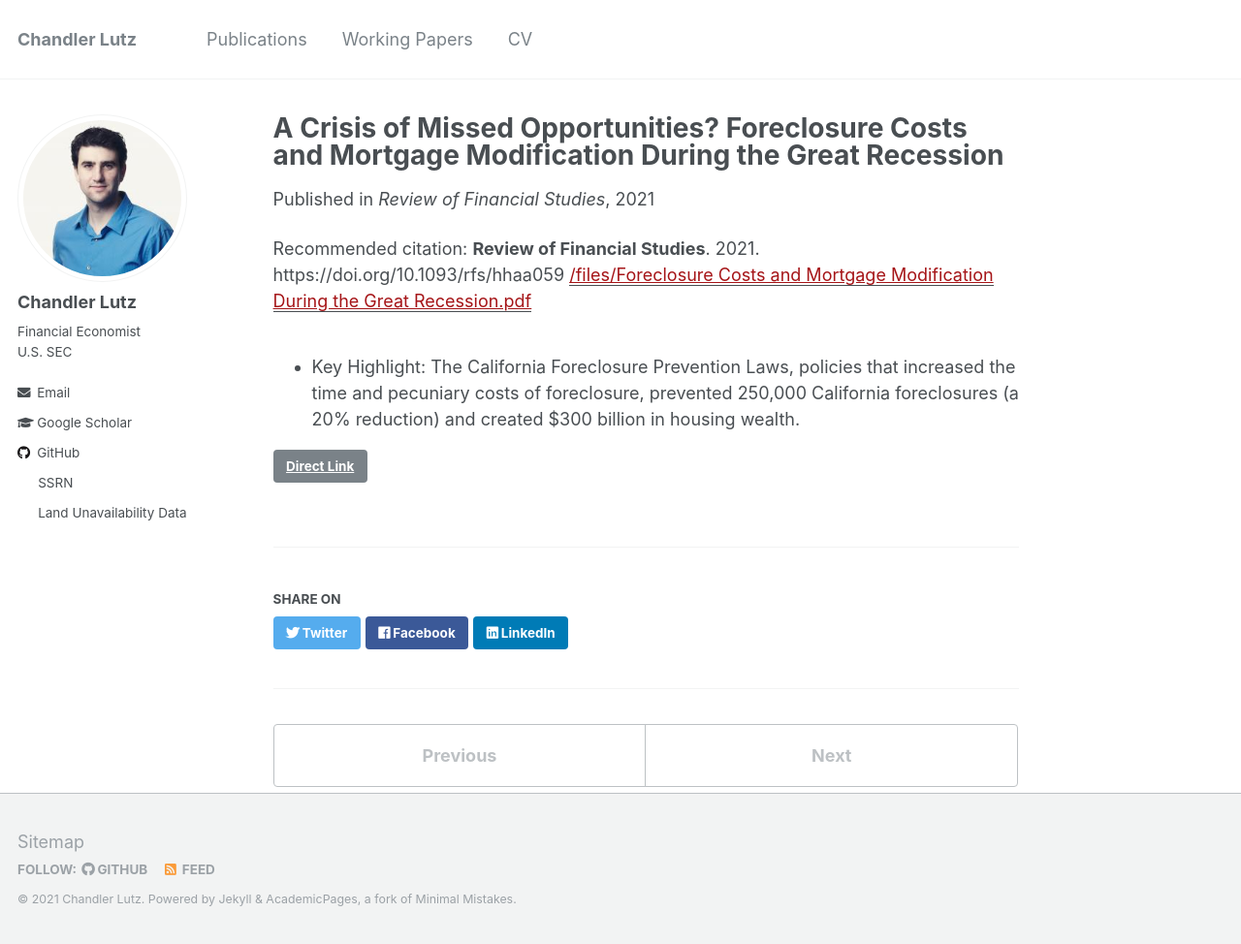
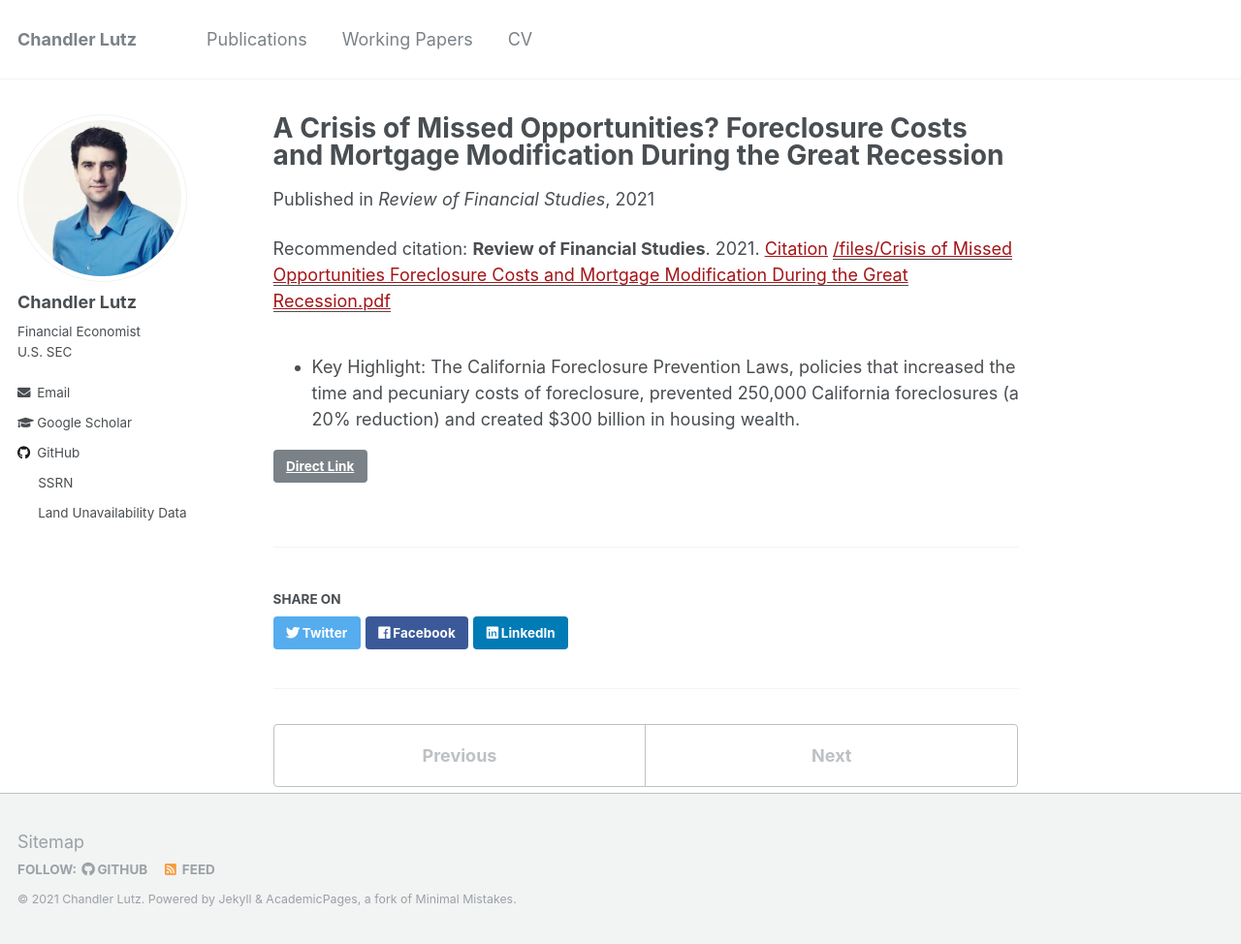
Before and after one commit to ChandlerLutz/ChandlerLutz.github.io, a Jekyll site: the page built from _publications/2021-crisis-of-missed-opportunities.md, in a window 1280 px wide and 974 px high. Shown: the whole window at 97% size. Built offline with Jekyll 4.4.1, drawn with Linux system fonts in a browser that asks for light colours.

Commit message:
Add citation to CFPL paper

```diff
--- a/_publications/2021-crisis-of-missed-opportunities.md
+++ b/_publications/2021-crisis-of-missed-opportunities.md
@@ -4,10 +4,10 @@ collection: publications
 permalink: /publication/2021-crisis-of-missed-opportunities-foreclosure-costs-and-mortgage-modification-great-recession
 date: 2021-02-01
 venue: 'Review of Financial Studies'
-paperurl: '/files/Foreclosure Costs and Mortgage Modification During the Great Recession.pdf'
+paperurl: '/files/Crisis of Missed Opportunities Foreclosure Costs and Mortgage Modification During the Great Recession.pdf'
 link: 'https://doi.org/10.1093/rfs/hhaa059'
 code: 'https://github.com/ChandlerLutz/CFPLCode'
 github: 'https://github.com/ChandlerLutz/CFPLCode'
-citation: '<b>Review of Financial Studies</b>. 2021. https://doi.org/10.1093/rfs/hhaa059'
+citation: '<b>Review of Financial Studies</b>. 2021. <a href="https://scholar.google.com/scholar?hl=en&as_sdt=0%2C5&q=%22A+Crisis+of+Missed+Opportunities%3F+Foreclosure+Costs+and+Mortgage+Modification+During+the+Great+Recession%22&btnG=#d=gs_cit&u=%2Fscholar%3Fq%3Dinfo%3A_H9DftyGahoJ%3Ascholar.google.com%2F%26output%3Dcite%26scirp%3D0%26hl%3Den">Citation</a>'
 ---
 * Key Highlight: The California Foreclosure Prevention Laws, policies that increased the time and pecuniary costs of foreclosure, prevented 250,000 California foreclosures (a 20% reduction) and created $300 billion in housing wealth.
```
Also changed, not shown: _publications/.#2021-crisis-of-missed-opportunities.md (deleted, +0 -1 lines).
